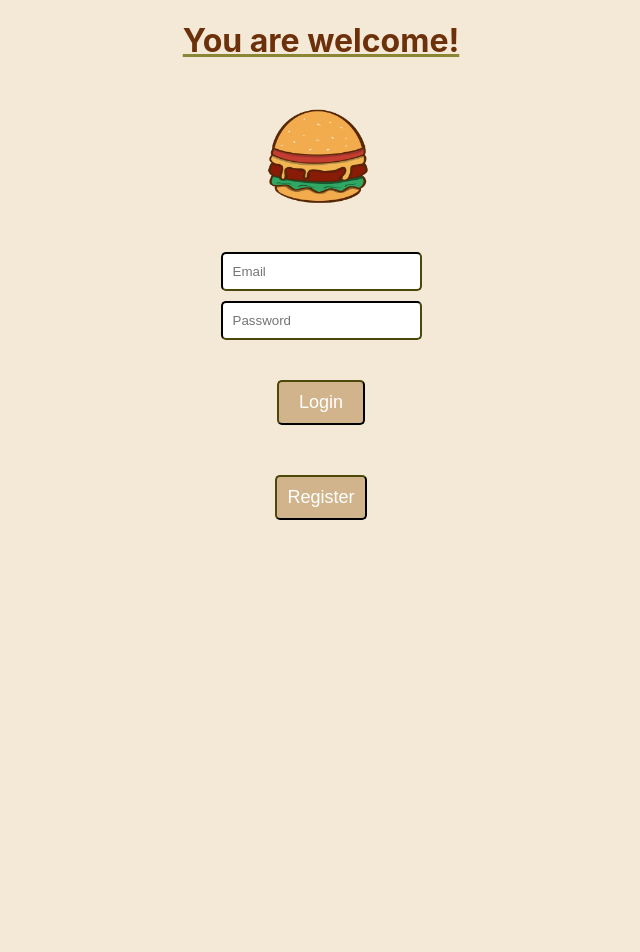
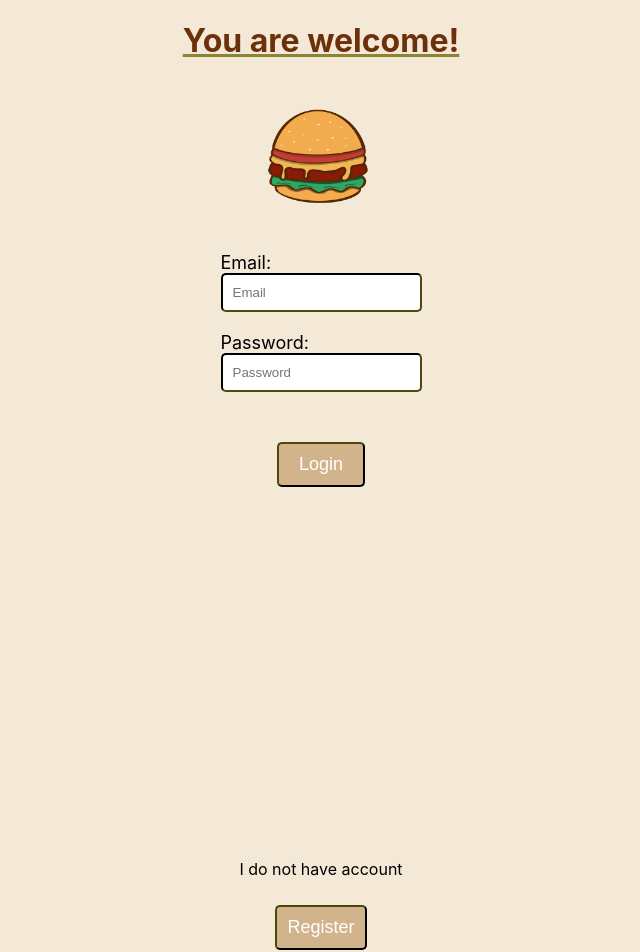
Before and after one commit to Senu14/Order-app, a React (Create React App) app in the folder frontend/: page / in a window 1280 px wide. Shown: the top 952 px of the page, without its empty margins (319-959 px from the left). Before the commit the page ends 800 px from the top, so only its background shows below. Built offline with nearby package versions, Linux system fonts and the light colour scheme.

Commit message:
finish loginPage

```diff
--- a/frontend/src/pages/LoginPage/LoginPage.js
+++ b/frontend/src/pages/LoginPage/LoginPage.js
@@ -11,8 +11,12 @@ const LoginPage = () => {
         setUsernameError("");
         setPasswordError("");
 
+        const emailRegex = /^[^\s@]+@[^\s@]+\.[^\s@]+$/;
+
         if (username === "") {
             setUsernameError("The email is required");
+        } else if (!emailRegex.test(username)) {
+            setUsernameError("Invalid email format");
         }
 
         if (password === "") {
@@ -25,11 +29,12 @@ const LoginPage = () => {
     return (
         <>
             <style>{'body {  background-color: #F4E9D6 }'}</style>
-            <h1 style={{textAlign: "center"}} className="txt">You are welcome!</h1>
-            <img src="/images/logo.png" alt="Logo" className="img"/>
+            <h1 style={{ textAlign: "center" }} className="txt">You are welcome!</h1>
+            <img src="/images/logo.png" alt="Logo" className="img" />
             <form onSubmit={handleSubmit}>
                 <div>
-                    {/* <label htmlFor="username">Email:</label> */}
+                    <label htmlFor="username">Email:</label>
+                    <div className="input-container">
                         <input
                             placeholder="Email"
                             type="text"
@@ -37,22 +42,27 @@ const LoginPage = () => {
                             value={username}
                             onChange={(event) => setUsername(event.target.value)}
                         />
-                    {usernameError && <span style={{ color: "red" }}>{usernameError}</span>}
+                        {usernameError && <span className="error">{usernameError}</span>}
+                    </div>
                 </div>
 
                 <div>
-                    {/* <label htmlFor="password">Password:</label> */}
-                    <input placeholder="Password"
+                    <label htmlFor="password">Password:</label>
+                    <div className="input-container">
+                        <input
+                            placeholder="Password"
                             type="password"
                             id="password"
                             value={password}
                             onChange={(event) => setPassword(event.target.value)}
                         />
-                    {passwordError && <span style={{ color: "red" }}>{passwordError}</span>}
+                        {passwordError && <span className="error">{passwordError}</span>}
+                    </div>
                 </div>
 
                 <button type="submit">Login</button>
 
+                <p className="register-txt">I do not have account</p>
                 <button className="register-button" type="submit">Register</button>
             </form>
         </>
--- a/frontend/src/pages/LoginPage/LoginPage.scss
+++ b/frontend/src/pages/LoginPage/LoginPage.scss
@@ -44,7 +44,7 @@ button {
 }
 
 .register-button {
-    margin-top: 50px;
+    margin-top: 10px;
     padding: 10px 10px;
     background-color: #D2B48C;
     // border: none;
@@ -79,3 +79,17 @@ span {
     text-decoration: underline;
     text-decoration-color: #8A8635;
 }
+
+.register-txt{
+    margin-top: 30%;
+}
+
+.input-container {
+    display: flex;
+    flex-direction: column;
+    margin-bottom: 10px;
+  }
+
+  .error {
+    color: red;
+  }
```
Lines whose indentation alone changed are shown as unchanged.
